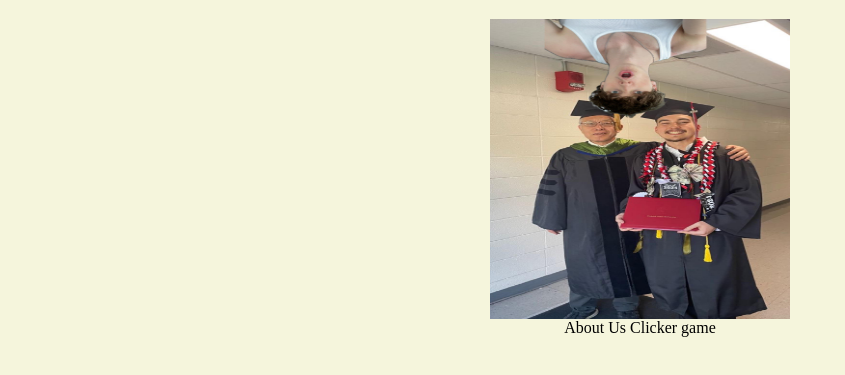
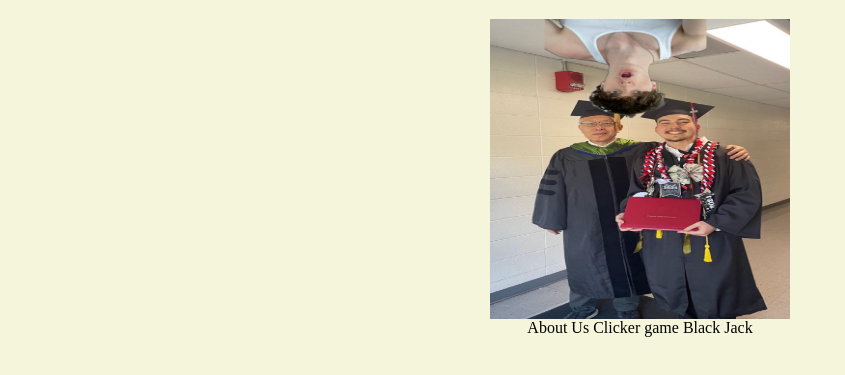
Before and after one commit to Defiantearth/PleaseHireUs, a plain HTML site: page index.html in a window 1280 px wide. Shown: the part 61-436 px from the top of the page, without its empty margins (0-845 px from the left). Drawn offline with Linux system fonts and the light colour scheme.

Commit message:
added link in index.html

```diff
--- a/index.html
+++ b/index.html
@@ -16,6 +16,7 @@
     <div class="HyperLink">
         <a href="AboutUs.html">About Us</a>
         <a href="clickergame.html">Clicker game</a>
+        <a href="DeckOfCards.html">Black Jack</a>
     </div>
 
 
```
